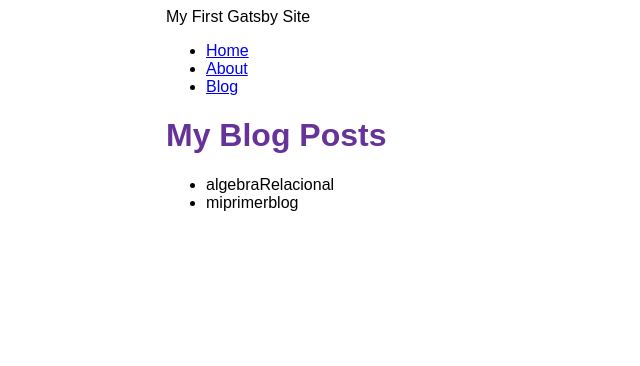
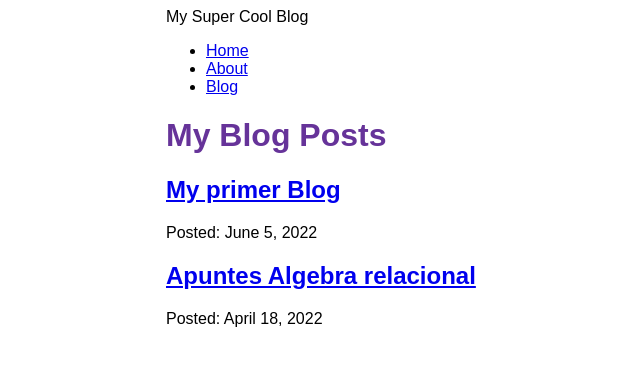
Before and after one commit to Chrisley304/hello-gatsby, a Gatsby site: page /blog in a window 1280 px wide. Shown: the whole page, without its empty margins (224-864 px from the left). Built offline with nearby package versions, Linux system fonts and the light colour scheme; Gatsby itself is replaced by a stand-in of ours.

Commit message:
Finished Gatsby Tutorial Part 6

```diff
--- a/blog/algebraRelacional.mdx
+++ b/blog/algebraRelacional.mdx
@@ -1,3 +1,8 @@
+---
+title: "Apuntes Algebra relacional"
+date: "2022-04-18"
+---
+
 # Algebra relacional
 
 ## Clase 18 de Abril del 2022
@@ -81,8 +86,6 @@
 
 Esto se puede ver con la teoría de conjuntos:
 
-![9733A011-7A64-45A3-AB8A-A76A9A93BA26.jpeg](Algebra%20relacional%20ee46cb3bd61f4ed59f4e50420cd79251/9733A011-7A64-45A3-AB8A-A76A9A93BA26.jpeg)
-
 Regresa todos los elementos de los 2 conjuntos (sin repetir elementos)
 
 En codigo esto se realiza de la siguiente forma (En SQL Server):
@@ -113,7 +116,6 @@
 
 Igualmente con el ejemplo de teoria de conjuntos se representa un ejemplo:
 
-![BEA6723E-4E0E-4884-81DA-DCFAEEFCD664.jpeg](Algebra%20relacional%20ee46cb3bd61f4ed59f4e50420cd79251/BEA6723E-4E0E-4884-81DA-DCFAEEFCD664.jpeg)
 
 De una intersección entre 2 tablas por ejemplo una tabla **A** y una tabla **B,** la operación regresa los datos que se encuentran en **ambas tablas**.
 
--- a/blog/miprimerblog.mdx
+++ b/blog/miprimerblog.mdx
@@ -1,3 +1,8 @@
+---
+title: "My primer Blog"
+date: "2022-06-05"
+---
+
 # Mi primer blog
 
 Hola mundo, este es mi primer blog.
--- a/gatsby-config.js
+++ b/gatsby-config.js
@@ -1,16 +1,17 @@
 module.exports = {
     siteMetadata: {
-        title: "My First Gatsby Site",
+        title: "My Super Cool Blog",
     },
     plugins: [
         "gatsby-plugin-image",
         "gatsby-plugin-sharp",
         {
-            resolve: "gatsby-source-filesystem",
+            resolve: `gatsby-source-filesystem`,
             options: {
                 name: `blog`,
-                path: `${__dirname}/blog`,
+                path: `${__dirname}/blog/`,
             },
         },
+        "gatsby-plugin-mdx",
     ],
 };
--- a/package.json
+++ b/package.json
@@ -15,8 +15,11 @@
     "clean": "gatsby clean"
   },
   "dependencies": {
+    "@mdx-js/mdx": "^1.6.22",
+    "@mdx-js/react": "^1.6.22",
     "gatsby": "^4.15.2",
     "gatsby-plugin-image": "^2.15.1",
+    "gatsby-plugin-mdx": "^3.15.2",
     "gatsby-plugin-sharp": "^4.15.1",
     "gatsby-source-filesystem": "^4.15.0",
     "react": "^18.1.0",
--- a/src/pages/blog.js
+++ /dev/null
@@ -1,27 +0,0 @@
-import * as React from "react";
-import { graphql } from "gatsby";
-import Layout from "../components/layout";
-
-const BlogPage = ({data}) => {
-    return (
-        <Layout pageTitle="My Blog Posts">
-            <ul>
-                {data.allFile.nodes.map((node) => (
-                    <li key={node.name}>{node.name}</li>
-                ))}
-            </ul>
-        </Layout>
-    );
-};
-
-export const query = graphql`
-    query {
-        allFile(filter: { sourceInstanceName: { eq: "blog" } }) {
-            nodes {
-                name
-            }
-        }
-    }
-`;
-
-export default BlogPage;
--- /dev/null
+++ b/src/pages/blog/index.js
@@ -0,0 +1,37 @@
+import * as React from "react";
+import { Link, graphql } from "gatsby";
+import Layout from "../../components/layout";
+
+const BlogPage = ({ data }) => {
+    return (
+        <Layout pageTitle="My Blog Posts">
+            {data.allMdx.nodes.map((node) => (
+                <article key={node.id}>
+                    <h2>
+                        <Link to={`/blog/${node.slug}`}>
+                            {node.frontmatter.title}
+                        </Link>
+                    </h2>
+                    <p>Posted: {node.frontmatter.date}</p>
+                </article>
+            ))}
+        </Layout>
+    );
+};
+
+export const query = graphql`
+    query {
+        allMdx(sort: { fields: frontmatter___date, order: DESC }) {
+            nodes {
+                frontmatter {
+                    date(formatString: "MMMM D, YYYY")
+                    title
+                }
+                id
+                slug
+            }
+        }
+    }
+`;
+
+export default BlogPage;
```
Also changed, not shown: src/pages/blog/{mdx.slug}.js (added, +27 -0 lines), 2 other files.
